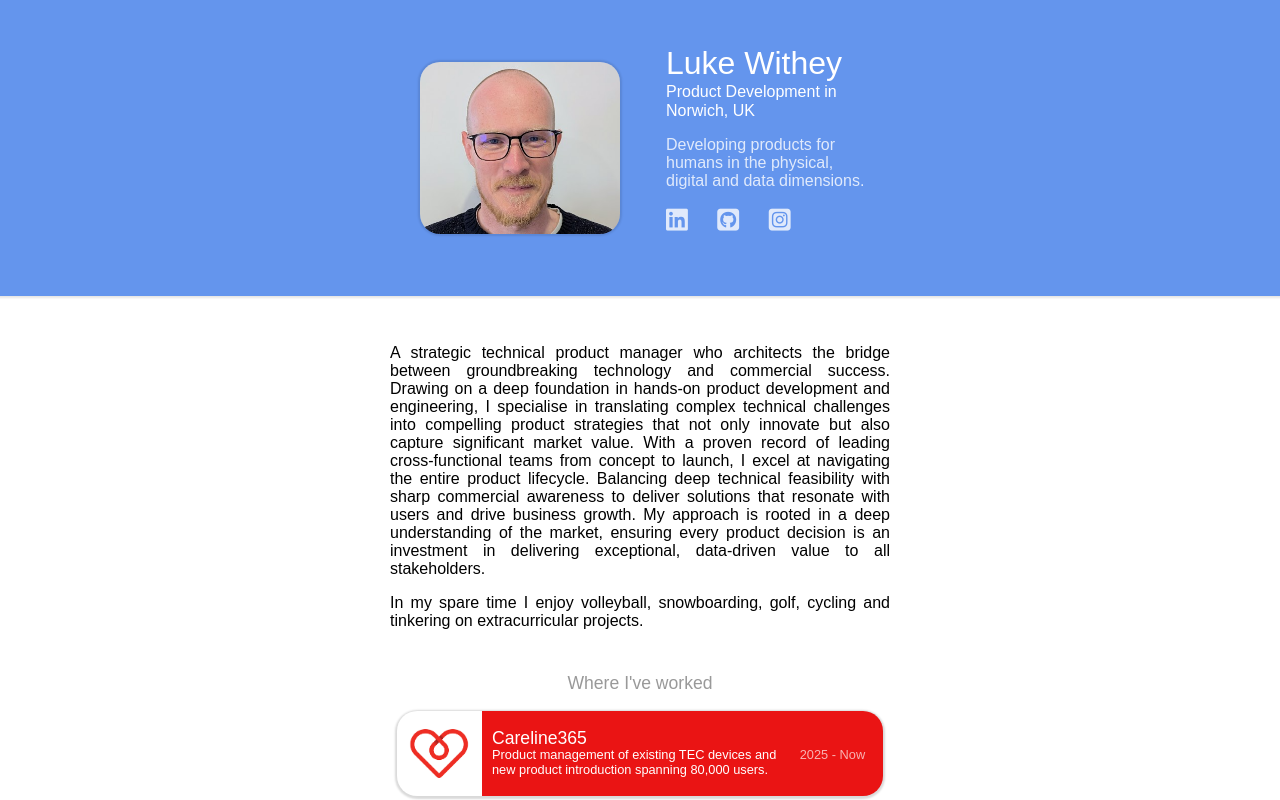
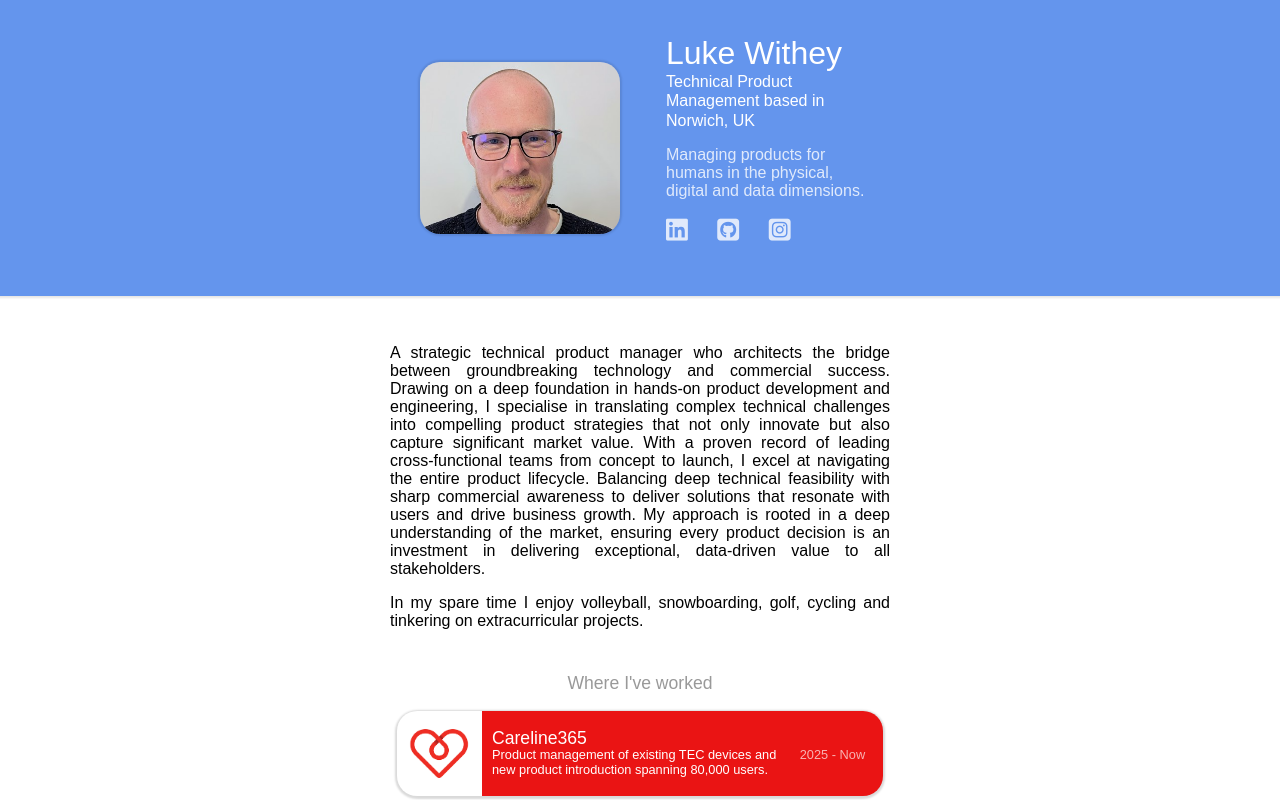
Before and after one commit to Withey958/withey958.github.io, a plain HTML site: page index.html in a window 1280 px wide. Shown: the top 800 px of the page. Drawn offline with Linux system fonts and the light colour scheme.

Commit message:
Update index.html

```diff
--- a/index.html
+++ b/index.html
@@ -23,7 +23,7 @@
 
         </script>
         <link rel="icon" type="image/jpeg" href="images/myface1.png">
-        <meta name="description" content="Developing products for humans in the physical, digital and data dimensions.">
+        <meta name="description" content="Products for humans in the physical, digital and data dimensions.">
         <meta name="keywords" content="luke withey,withey,thrive wearables,ibex innovations,arete medtech,pneumacare,product management,medical devices,medtech,healthcare technology,project management,agile development,design thinking,wearables,clinical trials,respiratory,osteoporosis,developed,launched">
         <meta name=" author" content="Luke Withey">
         <meta name="og:url" content="https://withey.tech" />
@@ -45,9 +45,9 @@
             <img src="images/myface1.png" alt="@lwithey" title="My Picture">
             <div class="info">
                 <h1>Luke Withey </h1>
-                <h2>Product Development in Norwich, UK</h2>
+                <h2>Technical Product Management based in Norwich, UK</h2>
                 <p>
-                    Developing products for humans in the physical, digital and data dimensions.
+                    Managing products for humans in the physical, digital and data dimensions.
                 </p>
                 <nav>
                     <a href="https://www.linkedin.com/in/lukewithey" title="LinkedIn" target="_blank">
```
